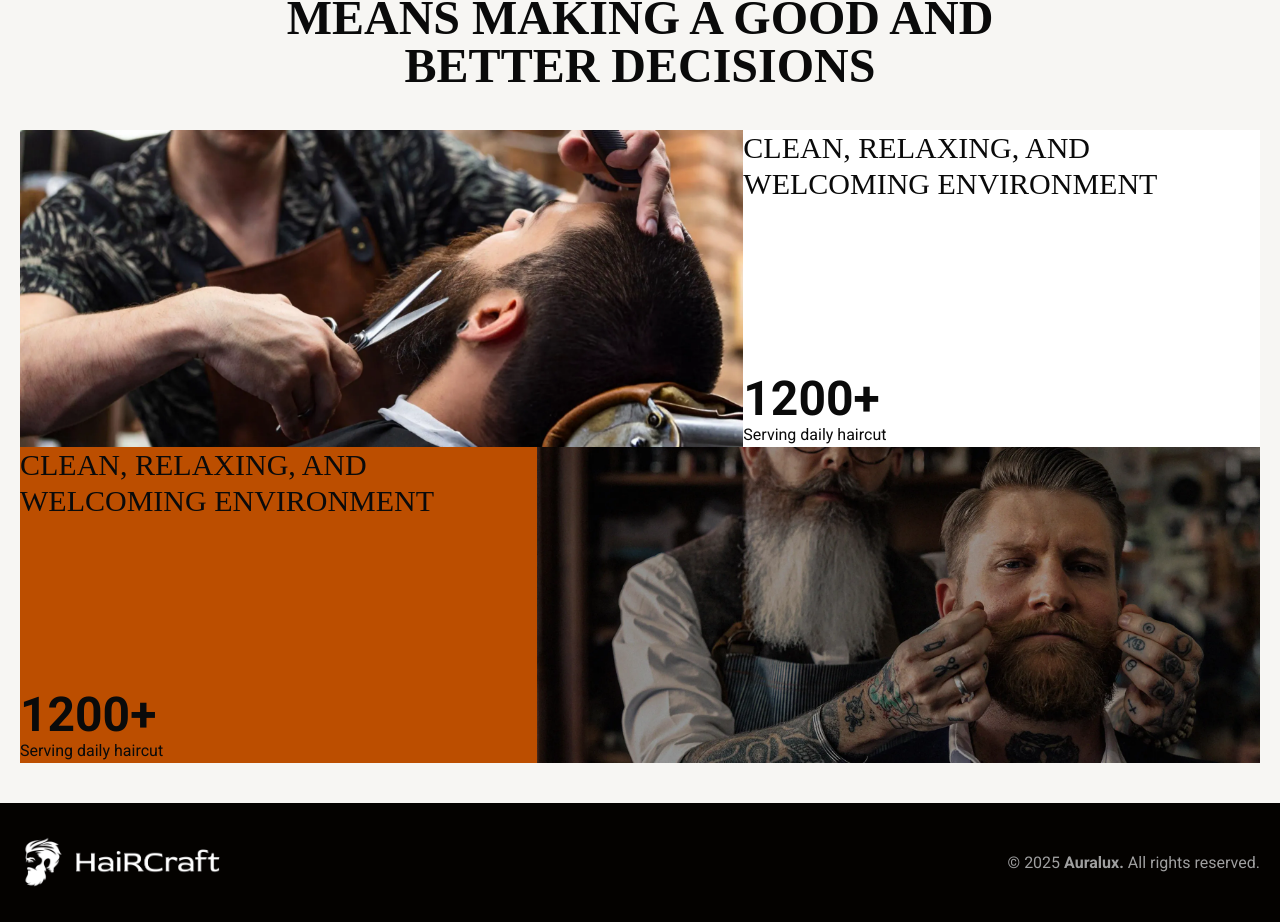
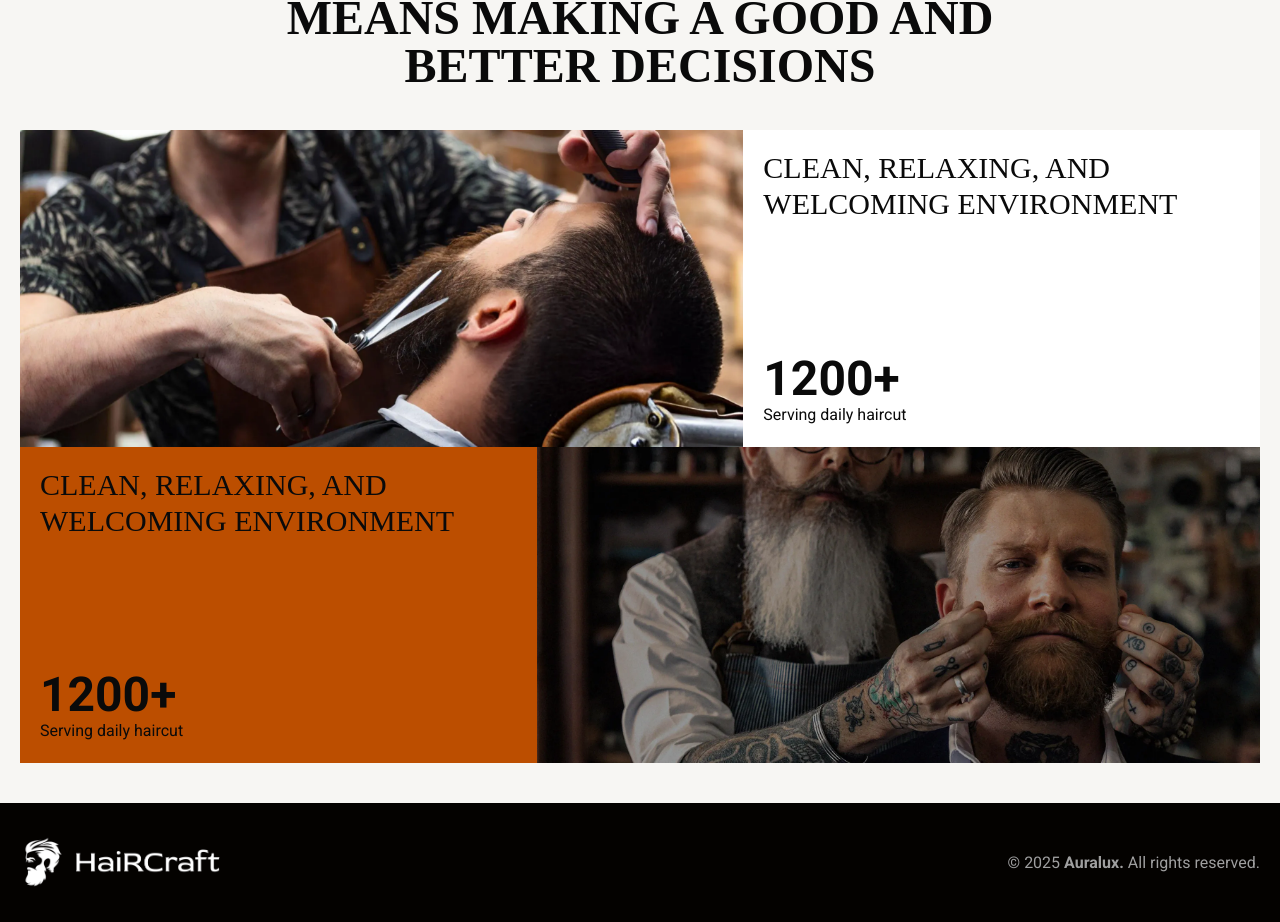
Before and after one commit to jahidulkanchan/auralux, a React (Vite) app: page / in a window 1280 px wide. Shown: the part 3058-3980 px from the top of the page. Built offline with nearby package versions, Linux system fonts and the light colour scheme; a web font is replaced by a local one.

Commit message:
modify some content

```diff
--- a/src/components/home/FunFacts.jsx
+++ b/src/components/home/FunFacts.jsx
@@ -19,14 +19,14 @@ export default function FunFacts() {
             <div className="item order-1 lg:col-span-7 w-full">
                 <img src={FunFact01} className="w-full object-cover" alt="Funfact image" />
             </div>
-            <div className="item order-2 flex justify-between flex-col lg:col-span-5 min-h-[300px] w-full bg-white">
+            <div className="item order-2 flex p-5 justify-between flex-col lg:col-span-5 min-h-[300px] w-full bg-white">
               <h2 className="text-3xl">CLEAN, RELAXING, AND WELCOMING ENVIRONMENT</h2>
               <div>
                 <p className="text-5xl font-bold">1200+</p>
               <span>Serving daily haircut</span>
               </div>
             </div>
-            <div className="item order-4 lg:order-3 flex justify-between flex-col lg:col-span-5 min-h-[300px] w-full bg-light-orange">
+            <div className="item order-4 lg:order-3 flex p-5 justify-between flex-col lg:col-span-5 min-h-[300px] w-full bg-light-orange">
               <h2 className="text-3xl">CLEAN, RELAXING, AND WELCOMING ENVIRONMENT</h2>
               <div>
                 <p className="text-5xl font-bold">1200+</p>
```
